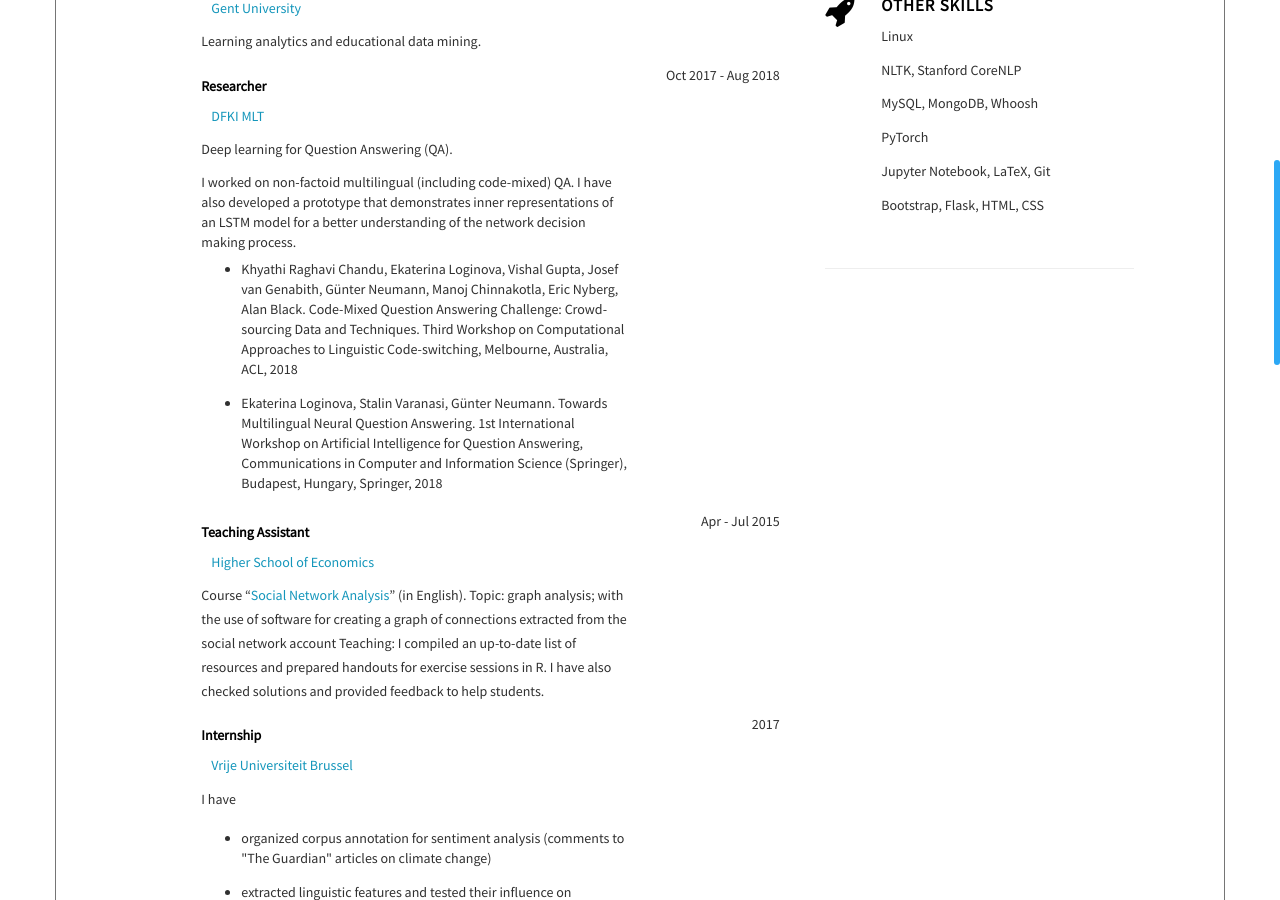
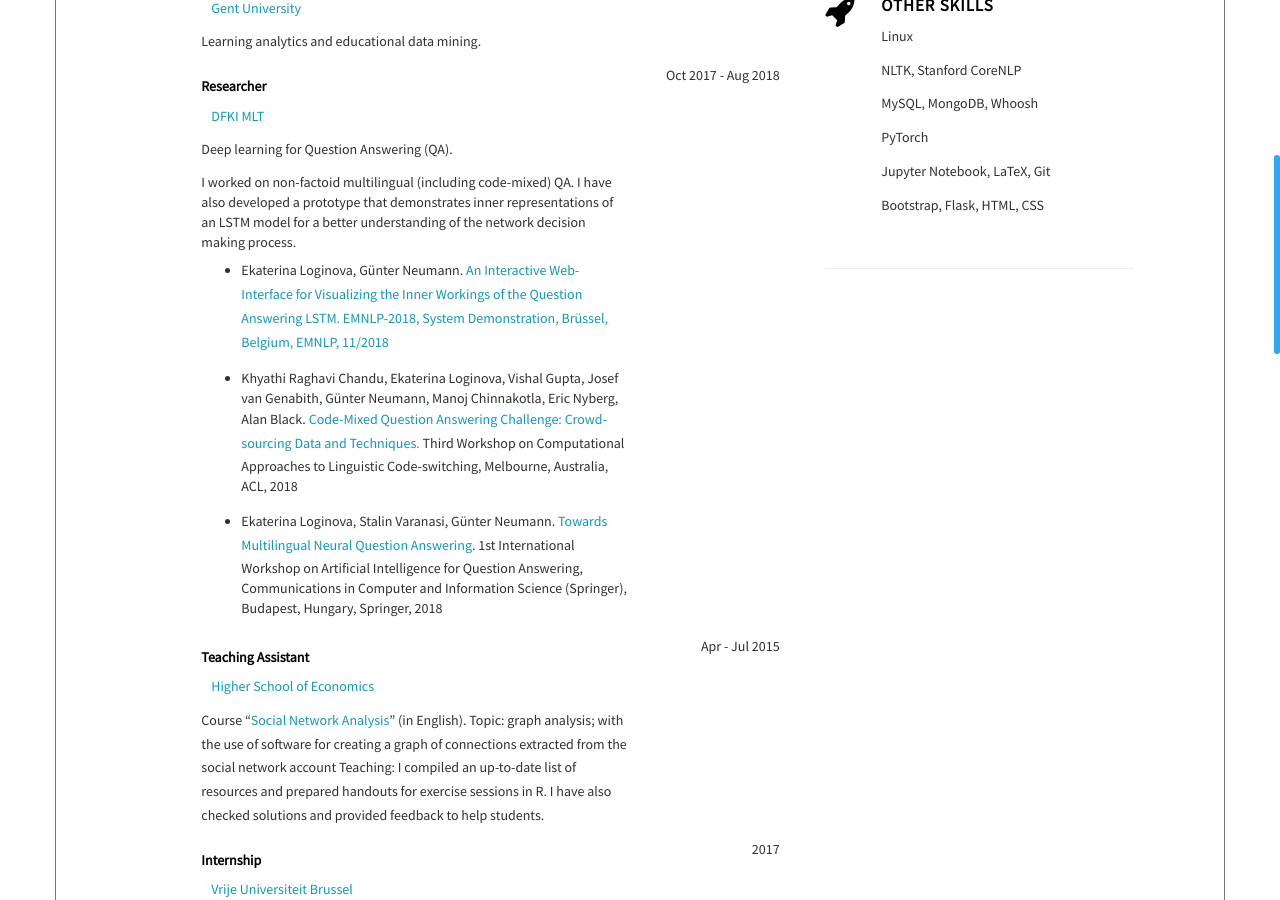
Before and after one commit to edloginova/edloginova.github.io, a Jekyll site: the page index.html, which Jekyll copies as it is, in a window 1280 px wide and 900 px high, scrolled down 701 px. Built offline with Jekyll 4.4.1, drawn with Linux system fonts in a browser that asks for light colours; nearby versions of some CDN libraries.

Commit message:
Added the most recent references

```diff
--- a/index.html
+++ b/index.html
@@ -142,8 +142,9 @@
                         <p>Deep learning for Question Answering (QA).</p>
 						I worked on non-factoid multilingual (including code-mixed) QA. I have also developed a prototype that demonstrates inner representations of an LSTM model for a better understanding of the network decision making process.
 						<ul>
-							<li>Khyathi Raghavi Chandu, Ekaterina Loginova, Vishal Gupta, Josef van Genabith, Günter Neumann, Manoj Chinnakotla, Eric Nyberg, Alan Black. Code-Mixed Question Answering Challenge: Crowd-sourcing Data and Techniques. Third Workshop on Computational Approaches to Linguistic Code-switching, Melbourne, Australia, ACL, 2018</li>
-							<li>Ekaterina Loginova, Stalin Varanasi, Günter Neumann. Towards Multilingual Neural Question Answering. 1st International Workshop on Artificial Intelligence for Question Answering, Communications in Computer and Information Science (Springer), Budapest, Hungary, Springer, 2018</li>
+							<li> Ekaterina Loginova, Günter Neumann. <a href = "http://aclweb.org/anthology/D18-2006" target = "_blank">An Interactive Web-Interface for Visualizing the Inner Workings of the Question Answering LSTM. EMNLP-2018, System Demonstration, Brüssel, Belgium, EMNLP, 11/2018</a></li>
+							<li>Khyathi Raghavi Chandu, Ekaterina Loginova, Vishal Gupta, Josef van Genabith, Günter Neumann, Manoj Chinnakotla, Eric Nyberg, Alan Black. <a href = "http://www.aclweb.org/anthology/W18-3204" target = "_blank">Code-Mixed Question Answering Challenge: Crowd-sourcing Data and Techniques.</a> Third Workshop on Computational Approaches to Linguistic Code-switching, Melbourne, Australia, ACL, 2018</li>
+							<li>Ekaterina Loginova, Stalin Varanasi, Günter Neumann. <a href = "https://link.springer.com/chapter/10.1007/978-3-030-00063-9_26" target = "_blank">Towards Multilingual Neural Question Answering</a>. 1st International Workshop on Artificial Intelligence for Question Answering, Communications in Computer and Information Science (Springer), Budapest, Hungary, Springer, 2018</li>
 						</ul>
                      </div>
                      <div class="year col-md-3">
```
